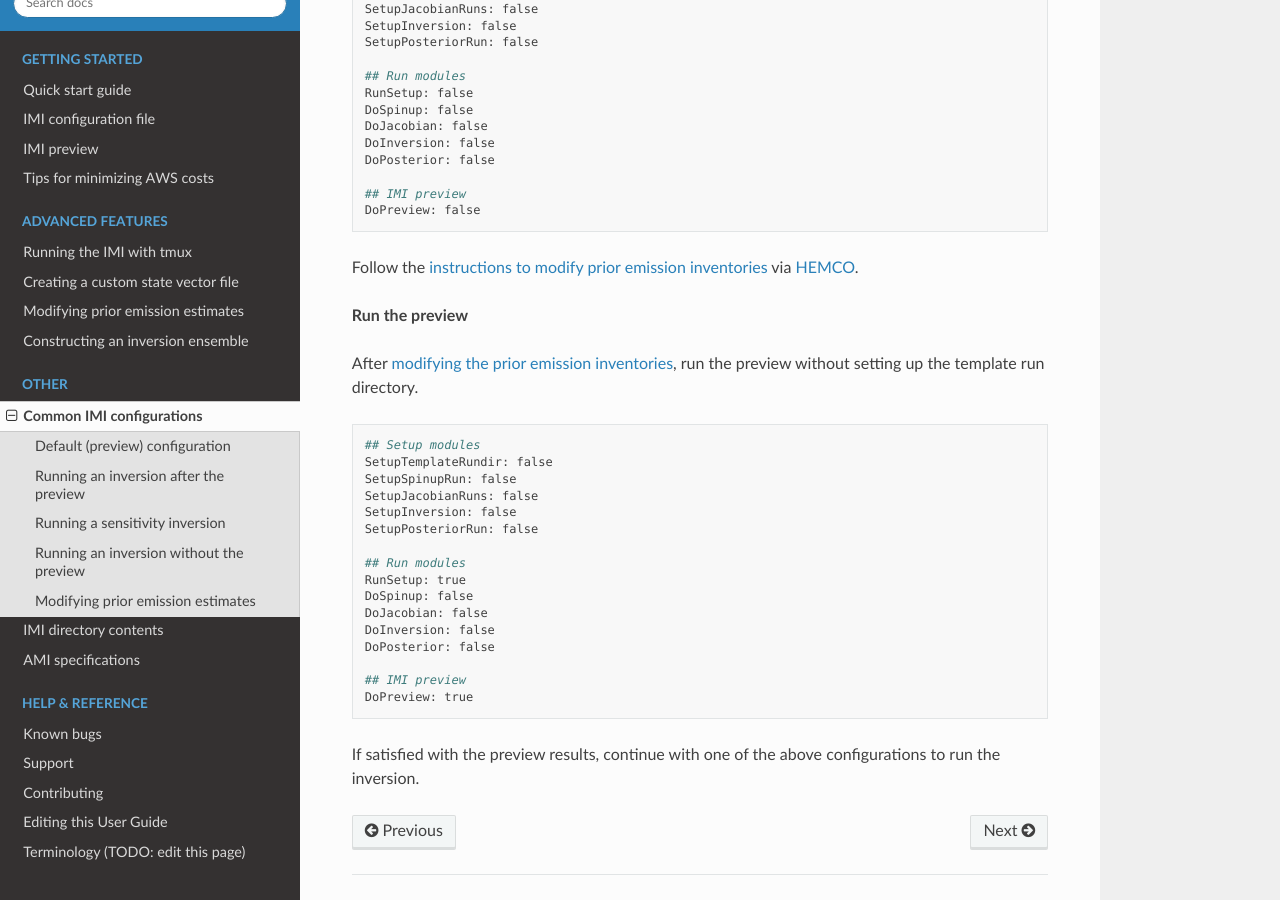
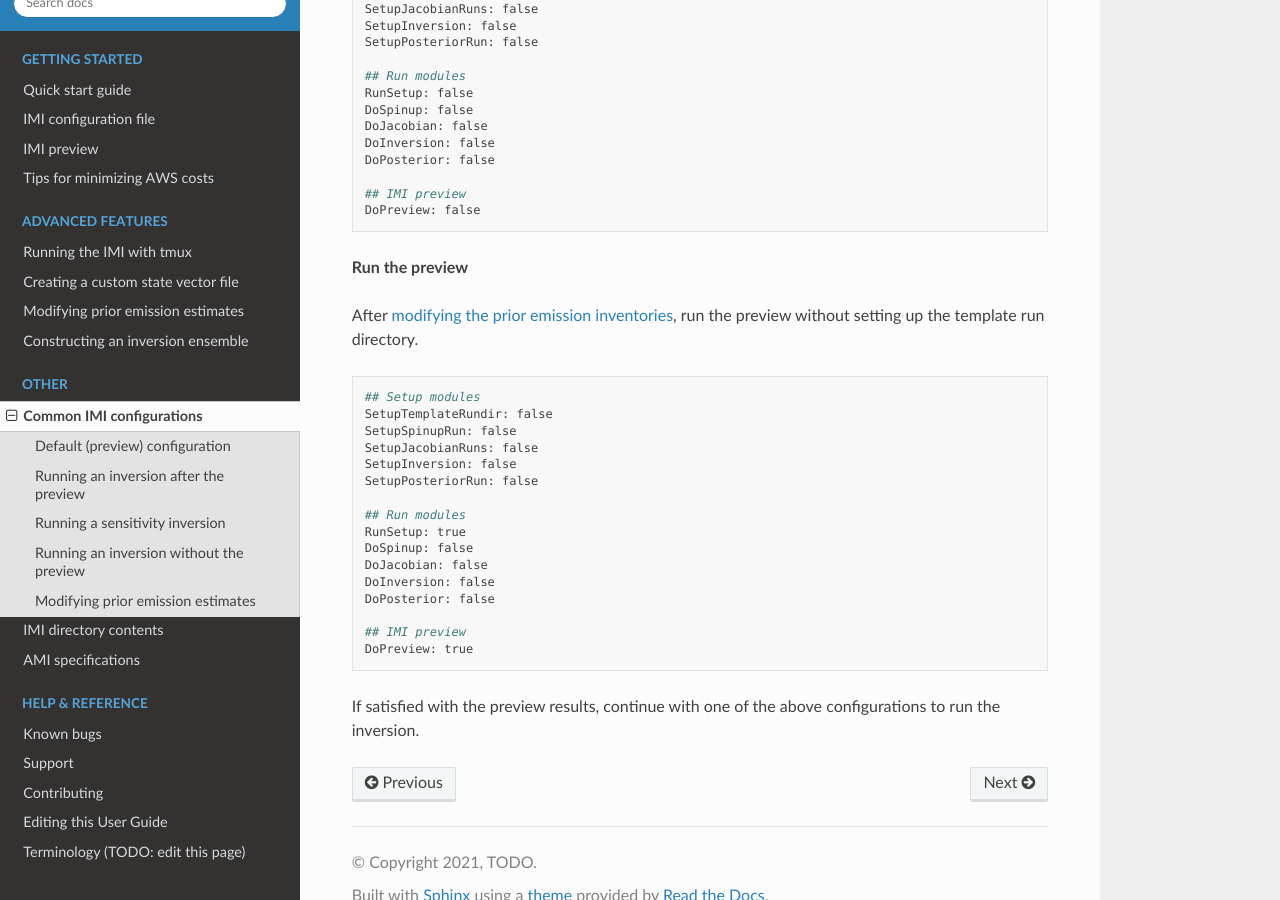
Before and after one commit to geoschem/integrated_methane_inversion, a Sphinx documentation site: the page built from docs/source/other/common-configurations.rst, in a window 1280 px wide and 900 px high, scrolled down 2547 px. Built offline with Sphinx 7.4.7 and the Read the Docs theme 2.0.0, drawn with Linux system fonts in a browser that asks for light colours.

Commit message:
touch up common configurations page

```diff
--- a/docs/source/other/common-configurations.rst
+++ b/docs/source/other/common-configurations.rst
@@ -136,9 +136,6 @@ Modifying prior emission estimates
     ## IMI preview
     DoPreview: false
 
-Follow the :doc:`instructions to modify prior emission inventories <../advanced/custom-prior-emissions-hemco>` via
-`HEMCO <http://wiki.seas.harvard.edu/geos-chem/index.php/HEMCO>`_.
-
 **Run the preview**
 
 After :doc:`modifying the prior emission inventories <../advanced/custom-prior-emissions-hemco>`,
```
